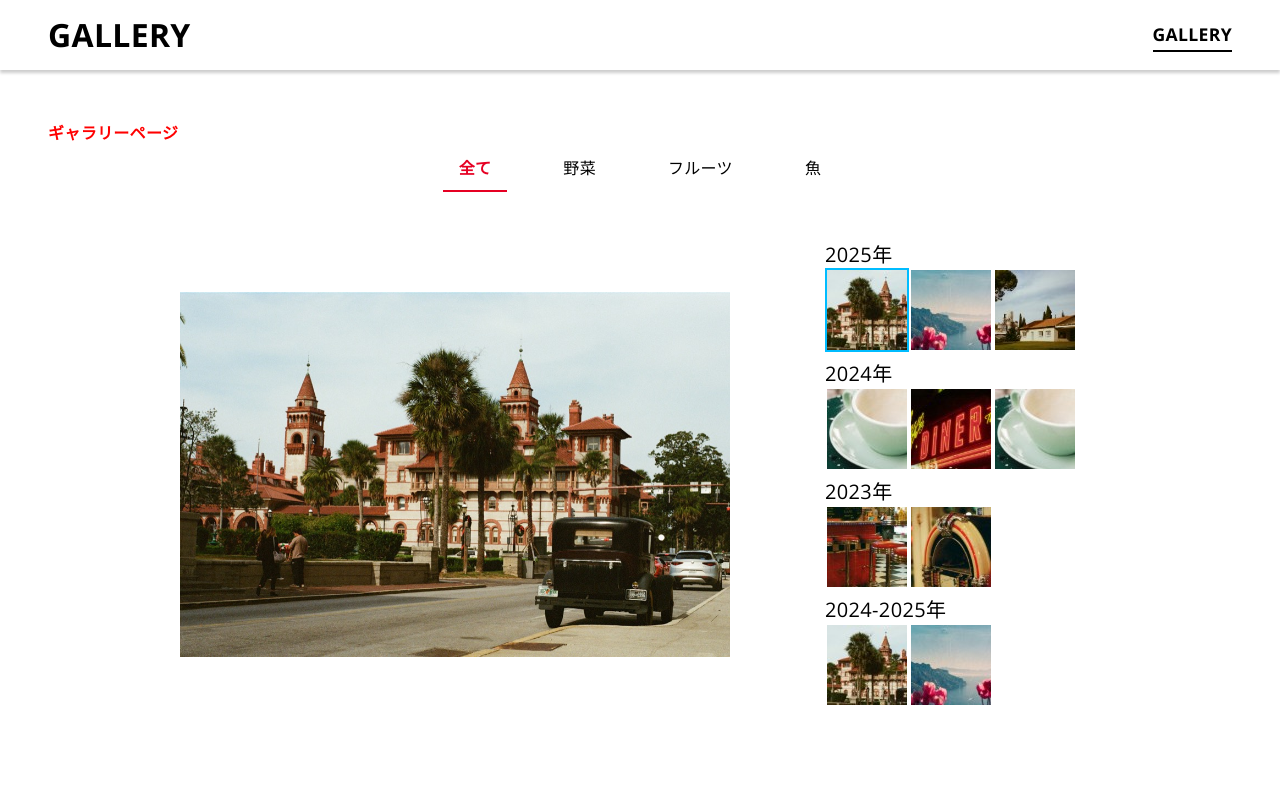
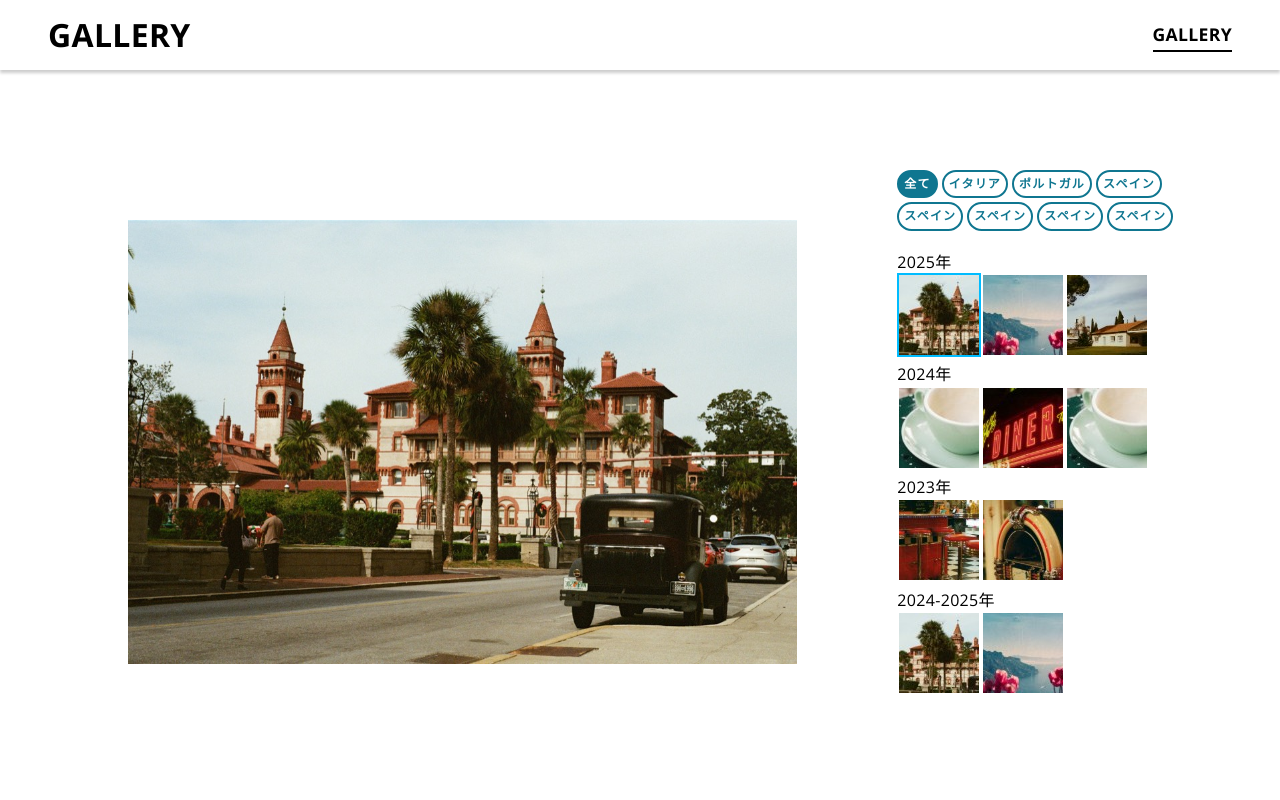
Before and after one commit to terahashi/next-gallery, a Next.js app: page /gallery in a window 1280 px wide. Shown: the top 800 px of the page. Built offline with nearby package versions, Linux system fonts and the light colour scheme.

Commit message:
GalleryClient.jsファイルに追加 上部のカテゴリボタンを移動 & 全体のflexを調整

```diff
--- a/src/app/gallery/GalleryClient.js
+++ b/src/app/gallery/GalleryClient.js
@@ -17,17 +17,28 @@ import styled from 'styled-components';
 //上部フィルタボタン
 const ListButton = styled.li`
   cursor: pointer;
-  padding: 8px 16px;
-  border-bottom: 2px solid transparent;
-  color: #000;
-  //⬇︎{ $isActive }は分割代入です。propsの中の$isActiveプロパティを取り出して使う。
+  /* display: inline-block; */
+  border-radius: 3em;
+  letter-spacing: 0.1em;
+  padding: 2px 5px;
+  text-align: center;
+  font-size: 12px;
+  font-weight: bold;
+  border: 2px solid rgb(15, 118, 144);
+  color: rgb(15, 118, 144);
+
+  &:hover {
+    opacity: 0.7;
+  }
+
+  //⬇︎{ $isActive }は分割代入。propsの中の$isActiveプロパティを取り出して使う。
   ${({ $isActive }) =>
     $isActive &&
     //&& 論理AND演算子で、$isActiveがtrueの場合に下記のcssが適用される
     `
-      color: #e60023;
+      background-color: rgb(15, 118, 144);
+      color: #fff;
       font-weight: bold;
-      border-bottom: 2px solid #e60023;
     `}
 `;
 
@@ -55,56 +66,76 @@ const Gallery = () => {
   return (
     <Wrapper>
       <Inner>
-        <div className='mt-[120px]'>
-          <div className='text-[red] font-bold'>ギャラリーページ</div>
+        <div className='mt-[170px]'>
+          {/* flex */}
+          <div className='flex mt-[50px] items-start justify-center gap-x-5'>
+            {/* ⬇︎左表示(画像表示エリア)：サムネイルでクリックされた画像を大きく表示する */}
+            <div className='flex-[2] flex justify-start items-center flex-col self-start md:m-[50px_80px] w-full max-w-[900px]'>
+              {selectedImage && <Image src={selectedImage.src} alt={selectedImage.name} width={selectedImage.width} height={selectedImage.height} className='w-full h-auto object-cover' priority />}
+            </div>
 
+            {/* ⬇︎右表示(サムネイル)：グルーピングされた結果を表示する */}
+            <div className='flex-1 flex flex-col p-[0] pb-[30vh]'>
               {/* 上部のカテゴリボタン */}
-          <div>
-            <ul className='flex justify-center items-center flex-wrap gap-x-10'>
+              <div className='m-[0_0_20px]'>
+                <ul className='flex justify-start items-center flex-wrap gap-1'>
                   <ListButton $isActive={filter === null} onClick={() => setFilter(null)}>
                     全て
                   </ListButton>
                   <ListButton $isActive={filter === 'vegetable'} onClick={() => setFilter('vegetable')}>
-                野菜
+                    イタリア
                   </ListButton>
                   <ListButton $isActive={filter === 'fruit'} onClick={() => setFilter('fruit')}>
-                フルーツ
+                    ポルトガル
                   </ListButton>
                   <ListButton $isActive={filter === 'fish'} onClick={() => setFilter('fish')}>
-                魚
+                    スペイン
+                  </ListButton>
+                  <ListButton $isActive={filter === 'fish'} onClick={() => setFilter('fish')}>
+                    スペイン
+                  </ListButton>{' '}
+                  <ListButton $isActive={filter === 'fish'} onClick={() => setFilter('fish')}>
+                    スペイン
+                  </ListButton>{' '}
+                  <ListButton $isActive={filter === 'fish'} onClick={() => setFilter('fish')}>
+                    スペイン
+                  </ListButton>{' '}
+                  <ListButton $isActive={filter === 'fish'} onClick={() => setFilter('fish')}>
+                    スペイン
                   </ListButton>
                 </ul>
               </div>
 
-          {/* ⬇︎flexエリア */}
-          <div className='flex mt-[50px] items-start justify-center gap-x-[15px]'>
-            {/* 左表示(画像表示エリア)：サムネイルでクリックされた画像を大きく表示する */}
-            <div className='flex justify-start items-center flex-col w-[60%] self-start p-[50px_80px]'>
-              {selectedImage && <Image src={selectedImage.src} alt={selectedImage.name} width={selectedImage.width} height={selectedImage.height} className='w-full h-auto object-cover' priority />}
-            </div>
-
-            {/* 右表示(サムネイル)：グルーピングされた結果を表示する */}
-            <div className='scroll-area flex flex-col w-[30%] max-h-[65vh] overflow-y-scroll overflow-x-hidden max-h-[65vh] p-[0] pb-[30vh]'>
+              <div className='scroll-area overflow-y-scroll overflow-x-hidden max-h-[65vh] p-[0] pb-[30vh]'>
                 {Object.entries(grouped)
                   .sort((a, b) => b[0] - a[0])
                   .map(([year, items]) => (
                     <section key={year}>
-                    <h3 className='mb-0'>{year}年</h3>
+                      <div className='flex'>
+                        {/* 年 */}
+                        <p className='mb-0'>{year}年</p>
+                        <div className='ss'></div>
+                      </div>
 
-                    {/* ⬇︎itemを表示(フィルタリング+グルーピングされたデータ) */}
+                      {/* ⬇︎「サムネイル画像達を表示」する。つまりitemを表示(フィルタリング+グルーピングされたデータ) */}
                       <div className='flex justify-start flex-nowrap'>
                         {items.map((item) => (
                           <div key={item.name}>
-                          {/* ⬇︎要素を表示 */}
+                            {/* 名前を表示 */}
                             {/* <div>
                                 <span>{item.name}</span>
                               </div> */}
-                          {/* ⬇︎(サムネイル画像の役割)画像を表示 */}
-                          {/* onClickで更新用関数setSelectedImageを実行して、『item』をselectedImageにセットする。 */}
-                          <div onClick={() => setSelectedImage(item)} className={clsx('cursor-pointer inline-block border-2', selectedImage?.id === item.id ? 'border-sky-400' : 'border-transparent')}>
+
+                            {/* (サムネイル)表示 */}
+                            <button
+                              type='button'
+                              onClick={() => setSelectedImage(item)}
+                              className={clsx('cursor-pointer inline-block border-2', selectedImage?.id === item.id ? 'border-sky-400' : 'border-transparent')}
+                            >
                               <Image src={item.thumbnail} className=' object-cover' alt={item.name} width={item.thumbWidth} height={item.thumbHeight} priority />
-                          </div>
-                          {/* ⬇︎横のカテゴリボタン 表示 */}
+                            </button>
+
+                            {/* 横のカテゴリボタン 表示 */}
                             {/* <div>
                             {item.categories.map((cate) => (
                               <button key={cate} onClick={() => setFilter(cate)}>
@@ -120,6 +151,7 @@ const Gallery = () => {
               </div>
             </div>
           </div>
+        </div>
       </Inner>
     </Wrapper>
   );
```
Lines whose indentation alone changed are shown as unchanged.
